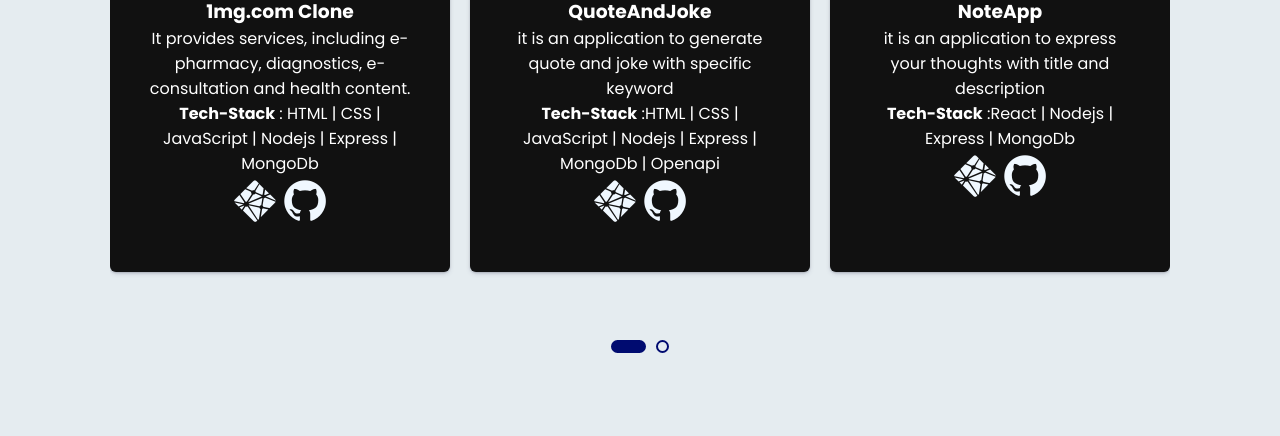
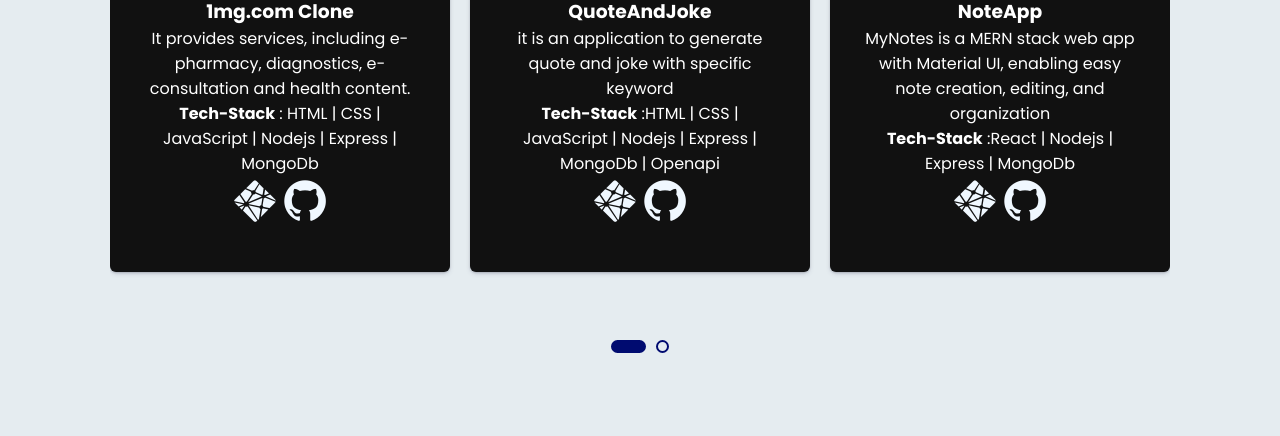
Before and after one commit to rajeshkumar7678/rajeshkumar7678.github.io, a plain HTML site: page index.html in a window 1280 px wide. Shown: the part 2008-2444 px from the top of the page. Drawn offline with nearby package versions, Linux system fonts and the light colour scheme.

Commit message:
update description

```diff
--- a/index.html
+++ b/index.html
@@ -156,7 +156,7 @@
                         <div class="text">
                             <h3 class="project-title"> NoteApp</h3>
                         </div>
-                        <p class="project-description">it is an application to express your thoughts with title and description
+                        <p class="project-description">MyNotes is a MERN stack web app with Material UI, enabling easy note creation, editing, and organization
                         <p class="project-tech-stack">
                             <spam style="font-weight: bold;">Tech-Stack</spam> :React | Nodejs | Express | MongoDb
                         </p>
```
